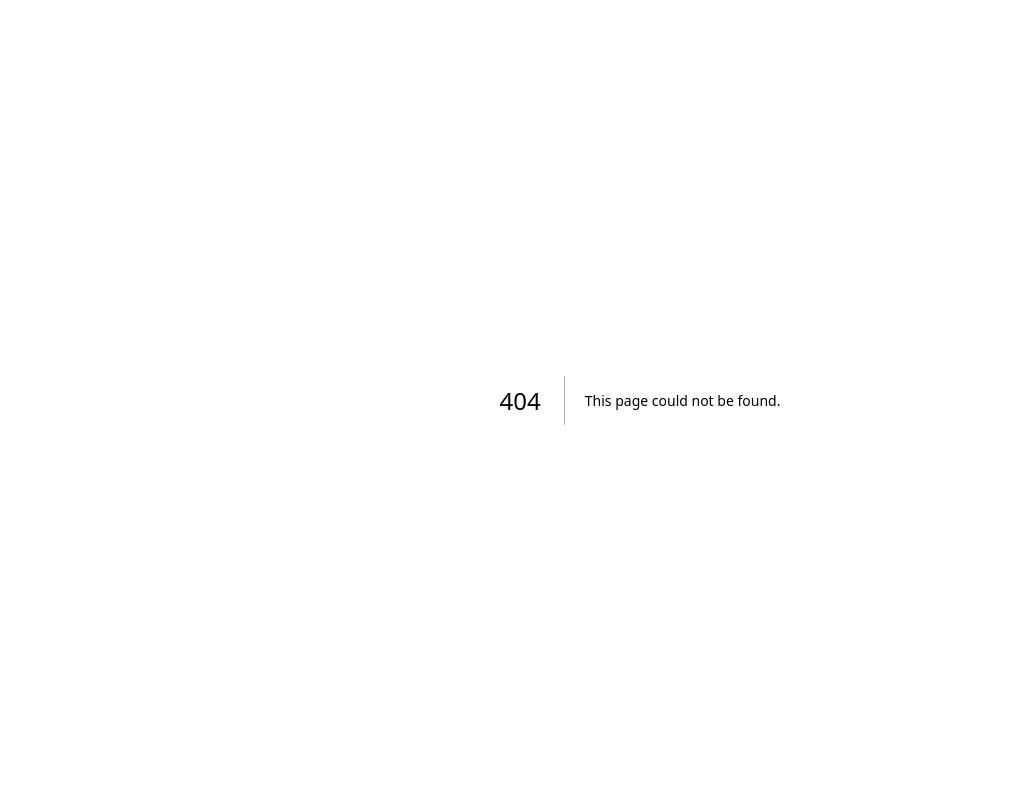
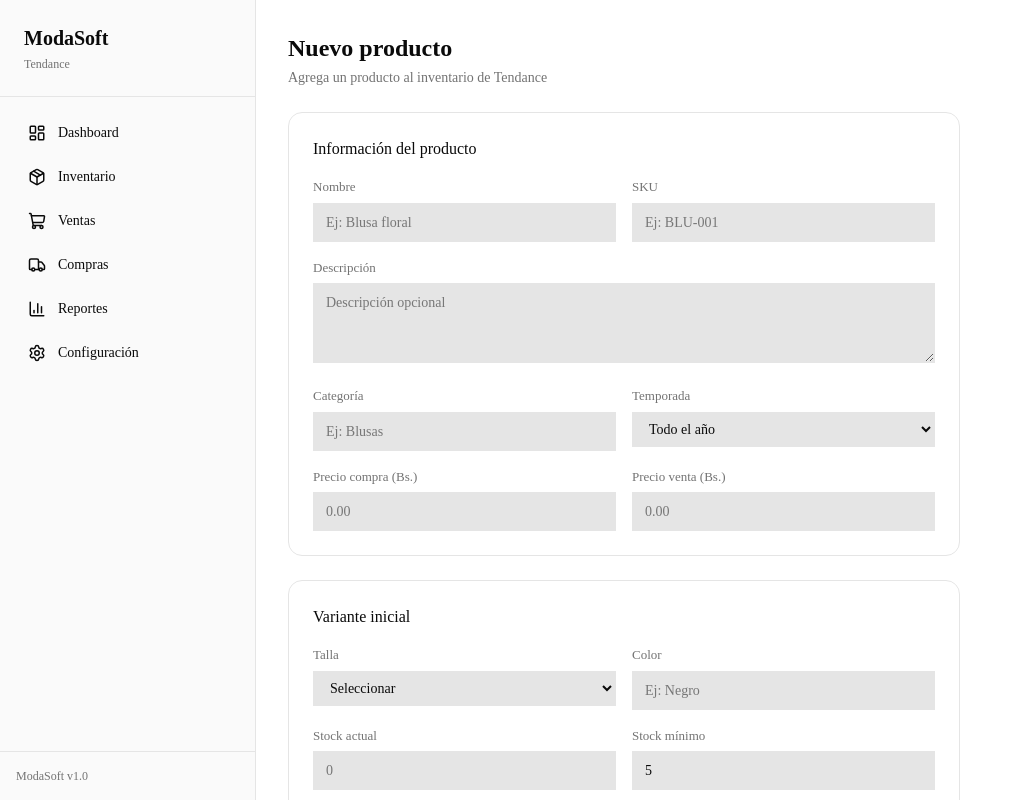
Before and after one commit to AndrewGyt/Modasoft, a Next.js app: page /inventario/nuevo in a window 1280 px wide. Before the commit this address had no page. Shown: the whole page, without its empty margins (0-1023 px from the left). Built offline with nearby package versions, Linux system fonts and the light colour scheme.

Commit message:
feat: formulario nuevo producto + API route productos

```diff
--- /dev/null
+++ b/src/app/(dashboard)/inventario/nuevo/page.tsx
@@ -0,0 +1,196 @@
+"use client"
+
+import { useState } from "react"
+import { useRouter } from "next/navigation"
+
+export default function NuevoProductoPage() {
+  const router = useRouter()
+  const [loading, setLoading] = useState(false)
+  const [form, setForm] = useState({
+    nombre: "",
+    descripcion: "",
+    sku: "",
+    precioCompra: "",
+    precioVenta: "",
+    temporada: "",
+    categoria: "",
+    talla: "",
+    color: "",
+    stockActual: "",
+    stockMinimo: "5",
+  })
+
+  const handleChange = (e: React.ChangeEvent<HTMLInputElement | HTMLSelectElement | HTMLTextAreaElement>) => {
+    setForm({ ...form, [e.target.name]: e.target.value })
+  }
+
+  const handleSubmit = async (e: React.MouseEvent) => {
+    e.preventDefault()
+    setLoading(true)
+    try {
+      const res = await fetch("/api/productos", {
+        method: "POST",
+        headers: { "Content-Type": "application/json" },
+        body: JSON.stringify(form),
+      })
+      if (res.ok) router.push("/inventario")
+    } finally {
+      setLoading(false)
+    }
+  }
+
+  const inputStyle = {
+    background: "var(--input)",
+    border: "1px solid var(--border)",
+    borderRadius: "var(--radius-md)",
+    color: "var(--foreground)",
+    padding: "8px 12px",
+    width: "100%",
+    fontSize: "14px",
+  }
+
+  const labelStyle = {
+    fontSize: "13px",
+    fontWeight: 500,
+    color: "var(--muted-foreground)",
+    display: "block",
+    marginBottom: "6px",
+  }
+
+  return (
+    <div className="max-w-2xl space-y-6">
+      <div>
+        <h1 className="text-2xl font-bold" style={{ color: "var(--foreground)" }}>
+          Nuevo producto
+        </h1>
+        <p className="text-sm mt-1" style={{ color: "var(--muted-foreground)" }}>
+          Agrega un producto al inventario de Tendance
+        </p>
+      </div>
+
+      <div
+        className="rounded-xl border p-6 space-y-4"
+        style={{ background: "var(--card)", borderColor: "var(--border)" }}
+      >
+        <h2 className="font-medium" style={{ color: "var(--foreground)" }}>Información del producto</h2>
+
+        <div className="grid grid-cols-2 gap-4">
+          <div>
+            <label style={labelStyle}>Nombre</label>
+            <input name="nombre" value={form.nombre} onChange={handleChange} style={inputStyle} placeholder="Ej: Blusa floral" />
+          </div>
+          <div>
+            <label style={labelStyle}>SKU</label>
+            <input name="sku" value={form.sku} onChange={handleChange} style={inputStyle} placeholder="Ej: BLU-001" />
+          </div>
+        </div>
+
+        <div>
+          <label style={labelStyle}>Descripción</label>
+          <textarea name="descripcion" value={form.descripcion} onChange={handleChange} style={{ ...inputStyle, minHeight: "80px" }} placeholder="Descripción opcional" />
+        </div>
+
+        <div className="grid grid-cols-2 gap-4">
+          <div>
+            <label style={labelStyle}>Categoría</label>
+            <input name="categoria" value={form.categoria} onChange={handleChange} style={inputStyle} placeholder="Ej: Blusas" />
+          </div>
+          <div>
+            <label style={labelStyle}>Temporada</label>
+            <select name="temporada" value={form.temporada} onChange={handleChange} style={inputStyle}>
+              <option value="">Todo el año</option>
+              <option value="verano">Verano</option>
+              <option value="invierno">Invierno</option>
+              <option value="primavera">Primavera</option>
+              <option value="otoño">Otoño</option>
+            </select>
+          </div>
+        </div>
+
+        <div className="grid grid-cols-2 gap-4">
+          <div>
+            <label style={labelStyle}>Precio compra (Bs.)</label>
+            <input name="precioCompra" type="number" value={form.precioCompra} onChange={handleChange} style={inputStyle} placeholder="0.00" />
+          </div>
+          <div>
+            <label style={labelStyle}>Precio venta (Bs.)</label>
+            <input name="precioVenta" type="number" value={form.precioVenta} onChange={handleChange} style={inputStyle} placeholder="0.00" />
+          </div>
+        </div>
+      </div>
+
+      <div
+        className="rounded-xl border p-6 space-y-4"
+        style={{ background: "var(--card)", borderColor: "var(--border)" }}
+      >
+        <h2 className="font-medium" style={{ color: "var(--foreground)" }}>Variante inicial</h2>
+
+        <div className="grid grid-cols-2 gap-4">
+          <div>
+            <label style={labelStyle}>Talla</label>
+            <select name="talla" value={form.talla} onChange={handleChange} style={inputStyle}>
+              <option value="">Seleccionar</option>
+              <option>XS</option>
+              <option>S</option>
+              <option>M</option>
+              <option>L</option>
+              <option>XL</option>
+              <option>XXL</option>
+              <option>Única</option>
+            </select>
+          </div>
+          <div>
+            <label style={labelStyle}>Color</label>
+            <input name="color" value={form.color} onChange={handleChange} style={inputStyle} placeholder="Ej: Negro" />
+          </div>
+        </div>
+
+        <div className="grid grid-cols-2 gap-4">
+          <div>
+            <label style={labelStyle}>Stock actual</label>
+            <input name="stockActual" type="number" value={form.stockActual} onChange={handleChange} style={inputStyle} placeholder="0" />
+          </div>
+          <div>
+            <label style={labelStyle}>Stock mínimo</label>
+            <input name="stockMinimo" type="number" value={form.stockMinimo} onChange={handleChange} style={inputStyle} placeholder="5" />
+          </div>
+        </div>
+      </div>
+
+      <div className="flex gap-3">
+        <button
+          onClick={() => router.push("/inventario")}
+          style={{
+            padding: "10px 20px",
+            borderRadius: "var(--radius-md)",
+            border: "1px solid var(--border)",
+            background: "var(--secondary)",
+            color: "var(--secondary-foreground)",
+            fontSize: "14px",
+            fontWeight: 500,
+            cursor: "pointer",
+          }}
+        >
+          Cancelar
+        </button>
+        <button
+          onClick={handleSubmit}
+          disabled={loading}
+          style={{
+            padding: "10px 20px",
+            borderRadius: "var(--radius-md)",
+            border: "none",
+            background: "var(--primary)",
+            color: "var(--primary-foreground)",
+            fontSize: "14px",
+            fontWeight: 500,
+            cursor: loading ? "not-allowed" : "pointer",
+            opacity: loading ? 0.7 : 1,
+          }}
+        >
+          {loading ? "Guardando..." : "Guardar producto"}
+        </button>
+      </div>
+    </div>
+  )
+}
--- a/src/app/(dashboard)/inventario/page.tsx
+++ b/src/app/(dashboard)/inventario/page.tsx
@@ -1,5 +1,6 @@
 import { db } from "@/lib/db"
 import { Package, AlertTriangle } from "lucide-react"
+import Link from "next/link"
 
 export default async function InventarioPage() {
   const variantes = await db.variante.findMany({
@@ -29,6 +30,20 @@ export default async function InventarioPage() {
         {variantes.length} variantes registradas
         </p>
     </div>
+    <Link
+        href="/inventario/nuevo"
+        style={{
+        padding: "10px 20px",
+        borderRadius: "var(--radius-md)",
+        background: "var(--primary)",
+        color: "var(--primary-foreground)",
+        fontSize: "14px",
+        fontWeight: 500,
+        textDecoration: "none",
+        }}
+    >
+        + Nuevo producto
+    </Link>
     </div>
 
       {stockBajo.length > 0 && (
--- /dev/null
+++ b/src/app/api/productos/route.ts
@@ -0,0 +1,73 @@
+import { db } from "@/lib/db"
+import { NextResponse } from "next/server"
+
+const TENANT_ID = "tendance-001"
+
+async function getTenant() {
+  let tenant = await db.tenant.findUnique({
+    where: { id: TENANT_ID },
+  })
+
+  if (!tenant) {
+    tenant = await db.tenant.create({
+      data: { id: TENANT_ID, nombre: "Tendance" },
+    })
+  }
+
+  return tenant
+}
+
+export async function POST(req: Request) {
+  try {
+    await getTenant()
+
+    const body = await req.json()
+
+    let categoria = await db.categoria.findFirst({
+      where: { nombre: body.categoria, tenantId: TENANT_ID },
+    })
+
+    if (!categoria) {
+      categoria = await db.categoria.create({
+        data: { nombre: body.categoria, tenantId: TENANT_ID },
+      })
+    }
+
+    let proveedor = await db.proveedor.findFirst({
+      where: { tenantId: TENANT_ID },
+    })
+
+    if (!proveedor) {
+      proveedor = await db.proveedor.create({
+        data: { nombre: "Proveedor general", tenantId: TENANT_ID },
+      })
+    }
+
+    const producto = await db.producto.create({
+      data: {
+        tenantId: TENANT_ID,
+        categoriaId: categoria.id,
+        proveedorId: proveedor.id,
+        nombre: body.nombre,
+        descripcion: body.descripcion,
+        sku: body.sku,
+        precioCompra: parseFloat(body.precioCompra),
+        precioVenta: parseFloat(body.precioVenta),
+        temporada: body.temporada || null,
+        variantes: {
+          create: {
+            talla: body.talla,
+            color: body.color,
+            stockActual: parseInt(body.stockActual),
+            stockMinimo: parseInt(body.stockMinimo),
+          },
+        },
+      },
+    })
+
+    return NextResponse.json(producto)
+  } catch (error) {
+    console.error(error)
+    return NextResponse.json({ error: "Error al crear producto" }, { status: 500 })
+  }
+}
```
Lines whose indentation alone changed are shown as unchanged.
